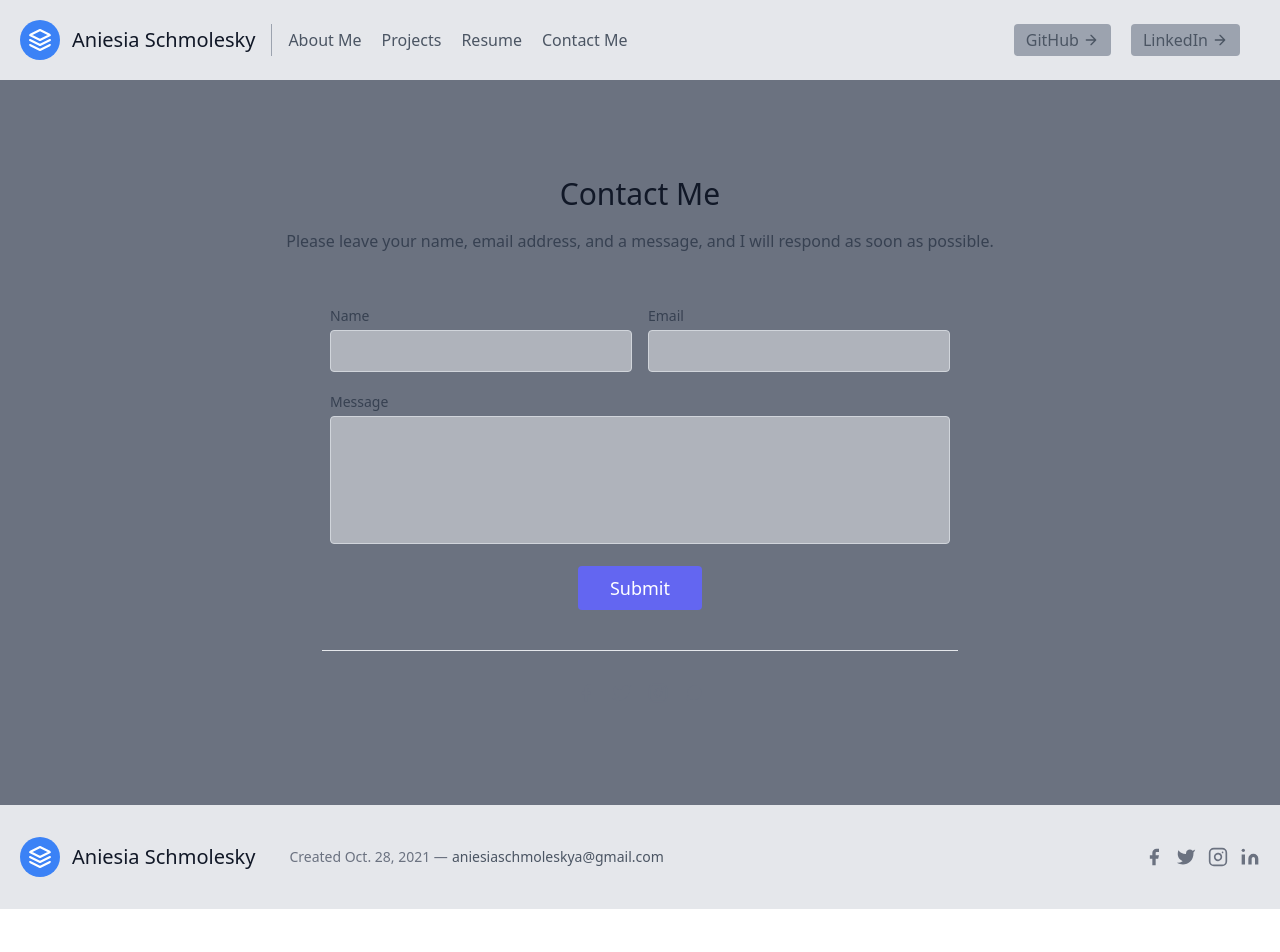
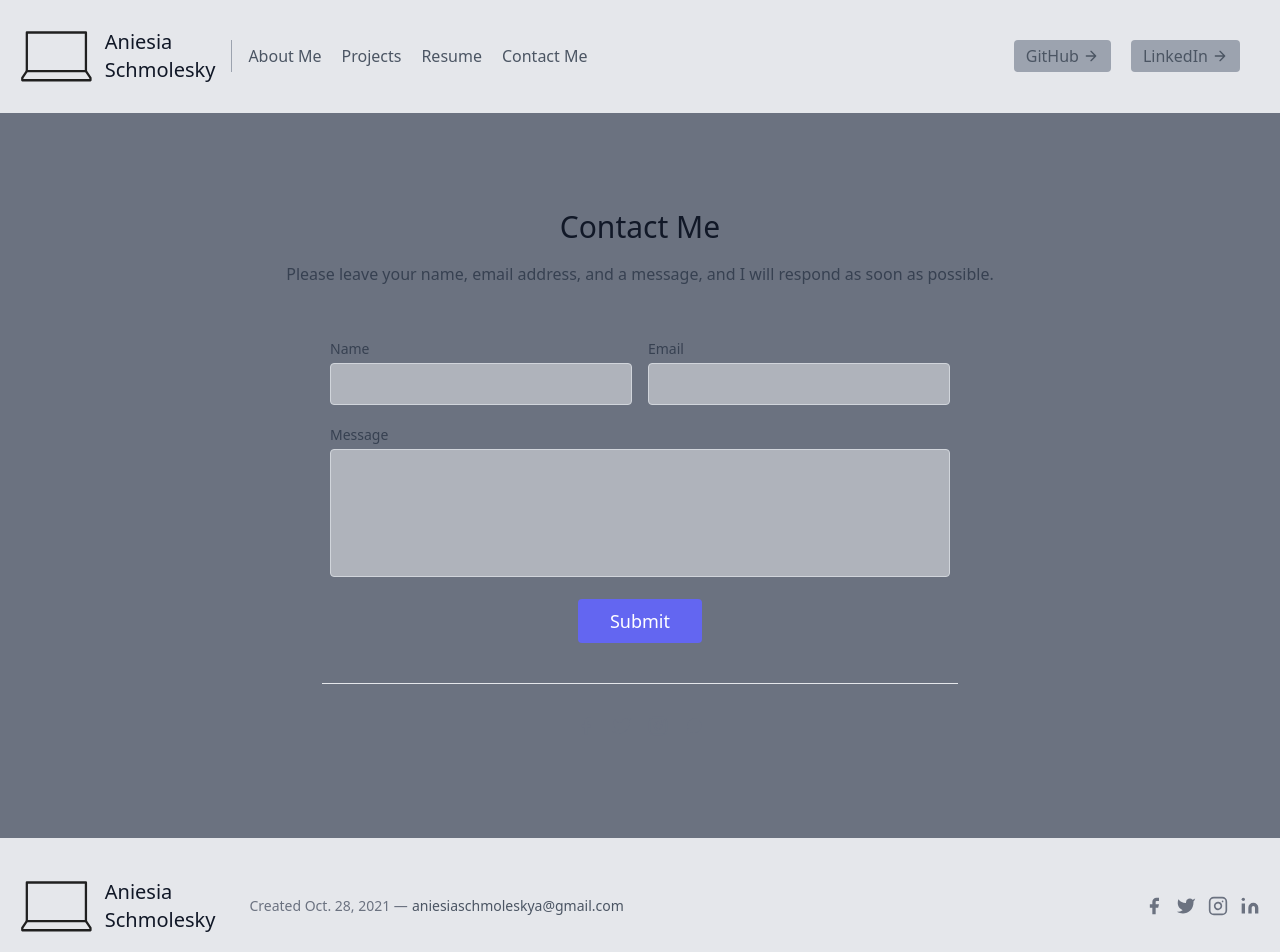
Before and after one commit to Aniesia-Schmolesky/React-Portfolio, a React (Create React App) app in the folder portfolio/: page /contactme in a window 1280 px wide. Shown: the top 952 px of the page. Before the commit the page ends 909 px from the top, so only its background shows below. Built offline with nearby package versions, Linux system fonts and the light colour scheme.

Commit message:
updated icon

```diff
--- a/portfolio/src/components/Footer.js
+++ b/portfolio/src/components/Footer.js
@@ -3,9 +3,16 @@ export default function Footer() {
         <footer class="text-gray-600 body-font bg-gray-200">
   <div class="container px-5 py-8 mx-auto flex items-center sm:flex-row flex-col">
     <a class="flex title-font font-medium items-center md:justify-start justify-center text-gray-900">
-      <svg xmlns="http://www.w3.org/2000/svg" fill="none" stroke="currentColor" stroke-linecap="round" stroke-linejoin="round" stroke-width="2" class="w-10 h-10 text-white p-2 bg-blue-500 rounded-full" viewBox="0 0 24 24">
-        <path d="M12 2L2 7l10 5 10-5-10-5zM2 17l10 5 10-5M2 12l10 5 10-5"></path>
-      </svg>
+    <svg xmlns="http://www.w3.org/2000/svg" viewBox="0 0 64 64" aria-labelledby="title"
+  aria-describedby="desc" role="img" xlink="http://www.w3.org/1999/xlink">
+  <title>Laptop Screen</title>
+  <desc>A line styled icon from Orion Icon Library.</desc>
+  <path data-name="layer2"
+  fill="none" stroke="#202020" stroke-linecap="round" stroke-linejoin="round"
+  stroke-width="2" d="M6 45l-4 6v2h60v-2l-4-6"></path>
+  <path data-name="layer1" fill="none" stroke="#202020" stroke-linecap="round"
+  stroke-linejoin="round" stroke-width="2" d="M6 11h52v34H6z"></path>
+</svg>
       <span class="ml-3 text-xl">Aniesia Schmolesky</span>
     </a>
     <p class="text-sm text-gray-500 sm:ml-4 sm:pl-4 sm:border-l-2 sm:border-gray-200 sm:py-2 sm:mt-0 mt-4">Created Oct. 28, 2021 —
--- a/portfolio/src/components/Header.js
+++ b/portfolio/src/components/Header.js
@@ -5,9 +5,16 @@ export default function Header() {
       <header class="text-gray-600 body-font bg-gray-200">
   <div class="container mx-auto flex flex-wrap p-5 flex-col md:flex-row items-center">
     <a class="flex title-font font-medium items-center text-gray-900 mb-4 md:mb-0">
-      <svg xmlns="http://www.w3.org/2000/svg" fill="none" stroke="currentColor" stroke-linecap="round" stroke-linejoin="round" stroke-width="2" class="w-10 h-10 text-white p-2 bg-blue-500 rounded-full" viewBox="0 0 24 24">
-        <path d="M12 2L2 7l10 5 10-5-10-5zM2 17l10 5 10-5M2 12l10 5 10-5"></path>
-      </svg>
+    <svg xmlns="http://www.w3.org/2000/svg" viewBox="0 0 64 64" aria-labelledby="title"
+  aria-describedby="desc" role="img" xlink="http://www.w3.org/1999/xlink">
+  <title>Laptop Screen</title>
+  <desc>A line styled icon from Orion Icon Library.</desc>
+  <path data-name="layer2"
+  fill="none" stroke="#202020" stroke-linecap="round" stroke-linejoin="round"
+  stroke-width="2" d="M6 45l-4 6v2h60v-2l-4-6"></path>
+  <path data-name="layer1" fill="none" stroke="#202020" stroke-linecap="round"
+  stroke-linejoin="round" stroke-width="2" d="M6 11h52v34H6z"></path>
+</svg>
       <span class="ml-3 text-xl">Aniesia Schmolesky</span>
     </a>
     <nav class="md:mr-auto md:ml-4 md:py-1 md:pl-4 md:border-l md:border-gray-400	flex flex-wrap items-center text-base justify-center">
```
